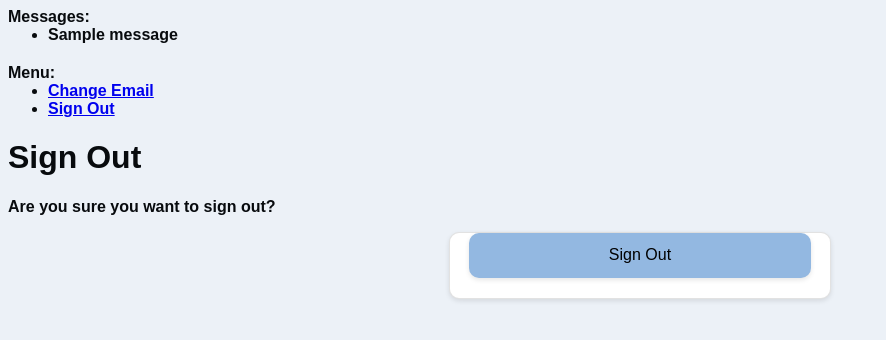
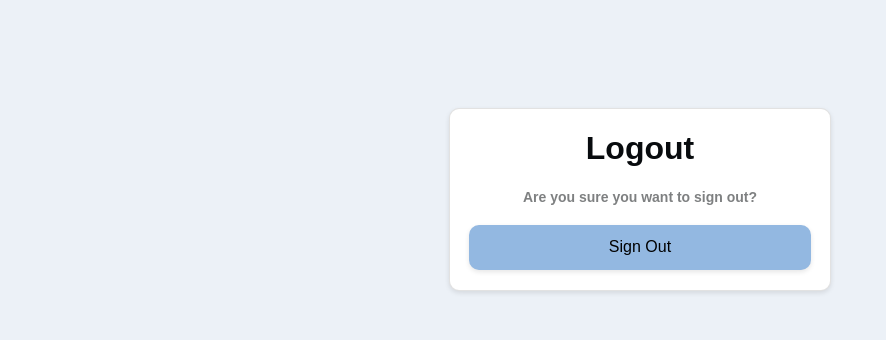
Before and after one commit to PeterGarvanski/HorizonMarkets, a Django app: page /accounts/logout/ in a window 1280 px wide. Shown: the top 340 px of the page, without its empty margins (0-886 px from the left). Run offline with Django 4.2, Linux system fonts and the light colour scheme; a user stored in the database is signed in; tables that the repository leaves empty hold one stand-in row (values such as "Sample post"); one stand-in notice (Sample message) is shown.

Commit message:
style + fix: formatted the login pages better, fixed sending emails through login and customer support

```diff
--- a/HorizonMarkets/settings.py
+++ b/HorizonMarkets/settings.py
@@ -107,7 +107,8 @@
 
 SITE_ID = 1
 
-EMAIL_BACKEND = 'django.core.mail.backends.smtp.EmailBackend'
+# EMAIL_BACKEND = 'django.core.mail.backends.smtp.EmailBackend'
+EMAIL_BACKEND = 'django.core.mail.backends.console.EmailBackend'
 ACCOUNT_AUTHENTICATION_METHOD = 'username_email'
 ACCOUNT_EMAIL_REQUIRED = True
 ACCOUNT_EMAIL_VERIFICATION = 'mandatory'
--- a/static/css/login-signup.css
+++ b/static/css/login-signup.css
@@ -76,3 +76,16 @@
     color: #080b0e85;
     margin: 0 auto 20px auto;
 }
+
+.container {
+    background-color: #ffffff;
+    border-radius: 10px;
+    width: 30%;
+    margin: auto;
+    border: 1px solid rgba(128, 128, 128, 0.233);
+    box-shadow: 0px 2px 5px 0px rgba(0, 0, 0, 0.1);
+}
+
+.spacer {
+    height: 100px;
+}
--- a/templates/allauth/account/login.html
+++ b/templates/allauth/account/login.html
@@ -2,6 +2,7 @@
 {% load i18n %}
 {% load crispy_forms_tags %}
 {% block content %}
+    <div class="spacer"></div>
     <form method="post" action="{% url 'account_login' %}">
         <h1 class="title">Sign Into Your Account</h1>
         {% csrf_token %}
--- a/templates/allauth/account/logout.html
+++ b/templates/allauth/account/logout.html
@@ -1,16 +1,12 @@
 {% extends "account/base_manage.html" %}
 {% load allauth i18n %}
-{% block head_title %}
-    {% trans "Sign Out" %}
-{% endblock head_title %}
 {% block content %}
-    {% element h1 %}
-        {% trans "Sign Out" %}
-    {% endelement %}
-    <p>{% trans 'Are you sure you want to sign out?' %}</p>
-    {% url 'account_logout' as action_url %}
+    <div class="spacer"></div>
     {% element form method="post" action=action_url no_visible_fields=True %}
         {% slot body %}
+        <h1 class="title">Logout</h1>
+        <p class="description">{% trans 'Are you sure you want to sign out?' %}</p>
+        {% url 'account_logout' as action_url %}
             {% csrf_token %}
             {{ form|crispy }}
             {% if redirect_field_value %}
--- a/templates/allauth/account/signup.html
+++ b/templates/allauth/account/signup.html
@@ -1,6 +1,7 @@
 {% extends "account/base_entrance.html" %}
 {% load allauth i18n %}
 {% block content %}
+    <div class="spacer"></div>
     {% element form form=form method="post" action=action_url tags="entrance,signup" %}
         {% slot body %}
             <h1 class="title">Register With Us</h1>
--- a/templates/allauth/allauth/layouts/base.html
+++ b/templates/allauth/allauth/layouts/base.html
@@ -15,7 +15,7 @@
     </head>
     <body>
         {% block body %}
-            {% if messages %}
+            <!-- {% if messages %}
                 <div>
                     <strong>{% trans "Messages:" %}</strong>
                     <ul>
@@ -42,7 +42,7 @@
                         </li>
                     {% endif %}
                 </ul>
-            </div>
+            </div> -->
             {% block content %}
             {% endblock content %}
         {% endblock body %}
```
Also changed, not shown: dashboard/views.py (+28 -25 lines), templates/allauth/account/email_confirm.html (+5 -6 lines), templates/allauth/account/verification_sent.html (+7 -6 lines), db.sqlite3.
